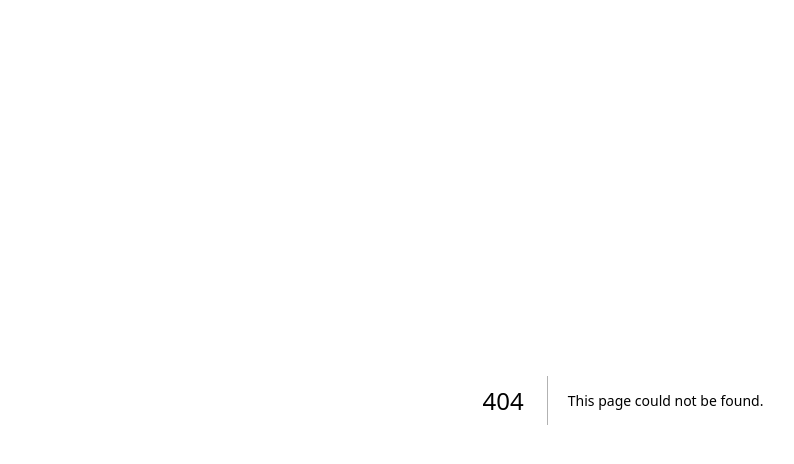
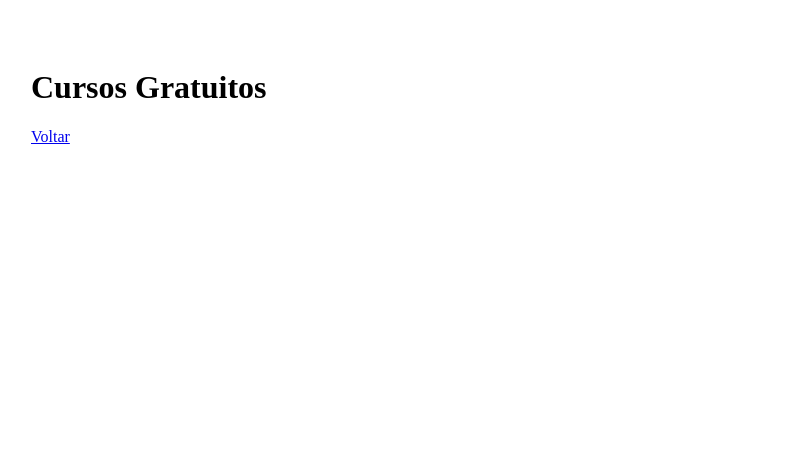
Before and after one commit to humanresearch2015/humanresearchacademy, a Next.js app: page /cursos-gratuitos in a window 1280 px wide. Before the commit this address had no page. Shown: the top 464 px of the page, without its empty margins (17-811 px from the left). Built offline with nearby package versions, Linux system fonts and the light colour scheme.

Commit message:
add cursos page

```diff
--- /dev/null
+++ b/app/cursos-gratuitos/page.tsx
@@ -0,0 +1,11 @@
+import Link from "next/link";
+
+export default function CursosGratuitos() {
+  return (
+    <main style={{ padding: 40 }}>
+      <h1>Cursos Gratuitos</h1>
+
+      <Link href="/cursos">Voltar</Link>
+    </main>
+  );
+}
```
Also changed, not shown: app/cursos-pagos/page.tsx (added, +11 -0 lines).
